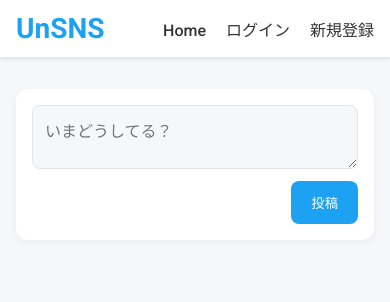
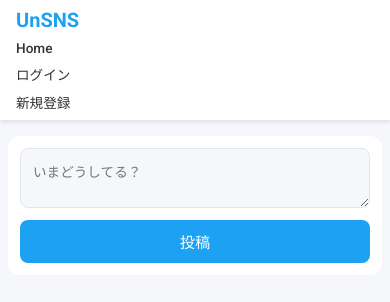
Before and after one commit to koutamanto/UnSNS, a Flask app: page / in a window 390 px wide. Shown: the top 302 px of the page. Run offline with Flask 3, Linux system fonts and the light colour scheme; data that the repository does not hold is empty.

Commit message:
微修正&投稿にはユーザー登録が必須なように設定

```diff
--- a/app.py
+++ b/app.py
@@ -145,8 +145,9 @@ def get_tweets():
     return jsonify(tweets)
 
 @app.route('/api/tweets', methods=['POST'])
-@login_required
 def post_tweet():
+    if 'user_id' not in session:
+        return jsonify({'error': 'ログインが必要です'}), 401
     data = request.get_json()
     content = data.get('content', '').strip()
     if not content:
--- a/static/script.js
+++ b/static/script.js
@@ -57,7 +57,7 @@ $(document).ready(function () {
                 loadTweets();
             },
             error: function () {
-                alert('投稿に失敗しました。');
+                alert('投稿に失敗しました。ログインしているか確認してください。');
             }
         });
     });
--- a/static/style.css
+++ b/static/style.css
@@ -88,7 +88,7 @@ nav a:hover {
 }
 
 main {
-  max-width: 600px;
+  max-width: 800px;
   margin: 2rem auto;
   padding: 0 1rem;
   display: flex;
@@ -324,3 +324,87 @@ main > p {
   align-items: center;
   gap: 0.5rem;
 }
+
+/* Responsive adjustments */
+@media (max-width: 768px) {
+  header {
+    flex-direction: column;
+    align-items: flex-start;
+    padding: 0.5rem 1rem;
+  }
+  nav {
+    width: 100%;
+    margin-top: 0.5rem;
+    display: flex;
+    flex-wrap: wrap;
+    gap: 0.5rem;
+  }
+  main {
+    margin: 1.5rem auto;
+    padding: 0 0.5rem;
+  }
+  .compose, .auth-form, .profile-edit, .feed .tweet, .page-header, .profile-info {
+    width: 100%;
+    padding: 0.75rem;
+    box-shadow: none;
+  }
+  .compose textarea {
+    min-height: 80px;
+  }
+  .feed .tweet {
+    padding: 0.75rem;
+  }
+  .auth-form input, .profile-form input[type="text"], textarea {
+    font-size: 0.9rem;
+  }
+  .compose button, .auth-form button, .profile-form button {
+    width: 100%;
+  }
+}
+
+@media (max-width: 480px) {
+  header, nav {
+    flex-direction: column;
+    align-items: flex-start;
+  }
+  header .logo {
+    font-size: 1.25rem;
+  }
+  nav a, nav span {
+    margin-left: 0;
+    font-size: 0.85rem;
+  }
+  main {
+    margin: 1rem auto;
+    padding: 0 0.5rem;
+  }
+  .compose textarea {
+    min-height: 60px;
+  }
+  .feed .tweet {
+    padding: 0.5rem;
+    border-radius: 8px;
+  }
+  .feed .tweet-header {
+    flex-direction: column;
+    align-items: flex-start;
+    gap: 0.25rem;
+  }
+  .avatar-small {
+    margin-right: 0;
+    margin-bottom: 0.5rem;
+  }
+  .auth-form, .profile-edit {
+    padding: 1rem;
+  }
+  .auth-form h2 {
+    font-size: 1.25rem;
+  }
+  .auth-form input, .profile-form input[type="text"], textarea {
+    font-size: 0.85rem;
+  }
+  .compose button, .auth-form button, .profile-form button {
+    padding: 0.65rem;
+    font-size: 0.95rem;
+  }
+}
```
